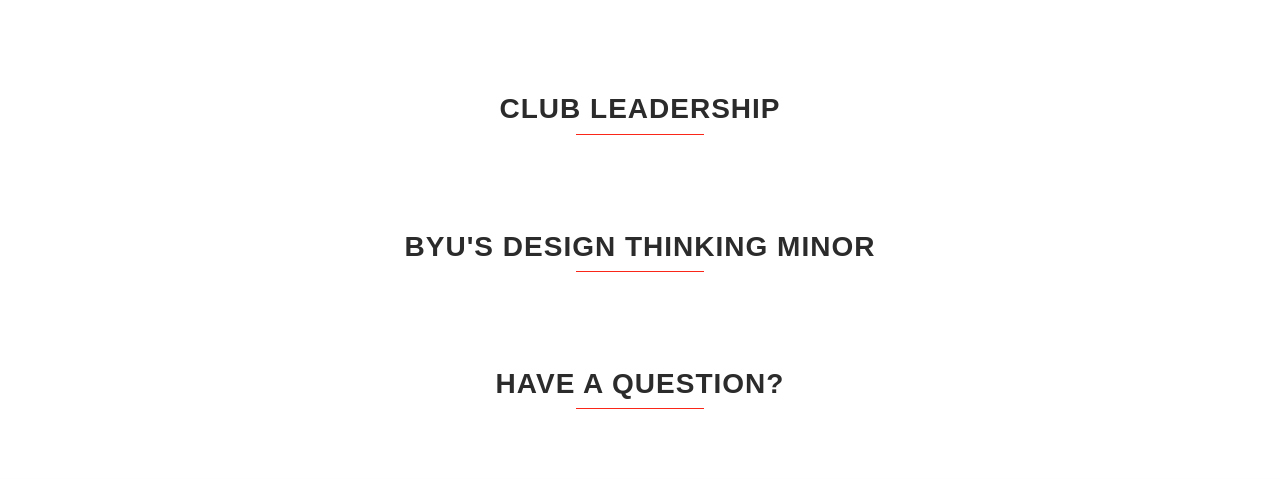
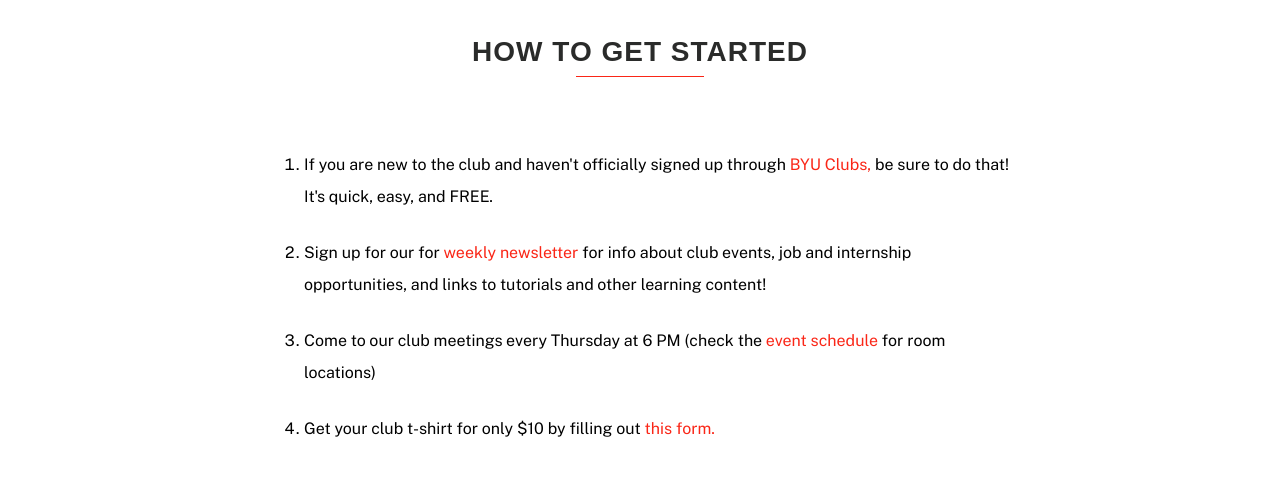
Before and after one commit to calebayoung/byu-uxd-front-end, a plain HTML site: page index.html in a window 1280 px wide. Shown: the part 1693-2172 px from the top of the page. Drawn offline with nearby package versions, Linux system fonts and the light colour scheme; a web font is replaced by a local one.

Commit message:
Add getting started list.

```diff
--- a/index.html
+++ b/index.html
@@ -108,6 +108,13 @@
 			</div>
 			<h2>How to Get Started</h2>
 			<hr>
+			<ol>
+				<li>If you are new to the club and haven't officially signed up through <a href="#">BYU Clubs,</a> be sure to do that! It's quick, easy, and FREE.</li>
+				<li>Sign up for our for <a href=#">weekly newsletter</a> for info about club events, job and internship opportunities, and links to tutorials and other learning content!</li>
+				<li>Come to our club meetings every Thursday at 6 PM (check the <a href="#">event schedule</a> for room locations)</li>
+				<li>Get your club t-shirt for only $10 by filling out <a href="#">this form.</a></li>
+			</ol>
+			<img src="images/big_logo_tshirt-225x300.jpg">
 			<h2>Club Leadership</h2>
 			<hr>
 			<h2>BYU's Design Thinking Minor</h2>
--- a/style.css
+++ b/style.css
@@ -113,6 +113,9 @@
 .uxd-main {
 	width: calc(100% - 3rem);
 	max-width: calc(800px - 3rem);
+	display: flex;
+	flex-direction: column;
+	align-items: center;
 	padding: 0 1.5rem 3rem;
 	margin: 0 auto;
 	flex: 1;
@@ -139,10 +142,16 @@
 	margin-bottom: 2rem;
 }
 
-.uxd-main p {
+.uxd-main p,
+.uxd-main li {
 	font-family: var(--public-sans);
 	text-align: center;
 	line-height: 2;
+}
+
+.uxd-main li {
+	text-align: left;
+	margin: 1.5rem 0;
 }
 
 .uxd-main a {
```
Also changed, not shown: images/big_logo_tshirt-225x300.jpg (added).
